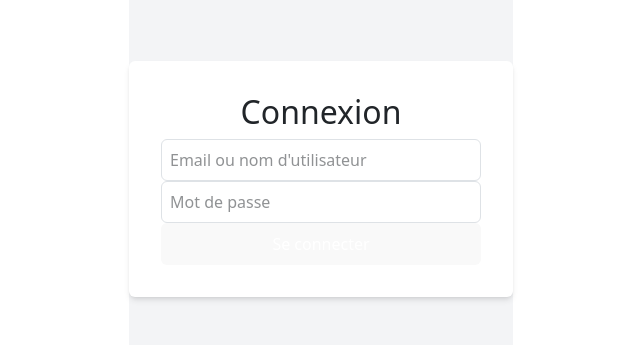
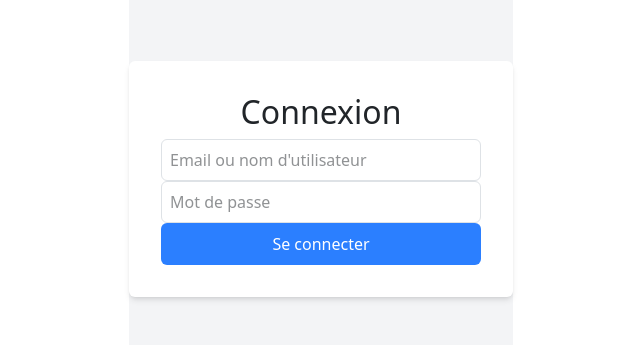
Before and after one commit to ismailtj/presensiaFront, a React (Vite) app: page /login in a window 1280 px wide. Shown: the part 221-566 px from the top of the page, without its empty margins (319-959 px from the left). Built offline with nearby package versions, Linux system fonts and the light colour scheme.

Commit message:
[Edit] add loading when try login

```diff
--- a/src/components/Login.jsx
+++ b/src/components/Login.jsx
@@ -1,18 +1,23 @@
 import { useState } from 'react';
 import axios from 'axios';
 import { useNavigate } from 'react-router-dom';
+
 const apiUrl = import.meta.env.VITE_API_URL;
 
 const Login = () => {
   const [identifier, setIdentifier] = useState('');
   const [password, setPassword] = useState('');
   const [error, setError] = useState(null);
+  const [isLoading, setIsLoading] = useState(false); // <-- NOUVEL ÉTAT DE CHARGEMENT
   const navigate = useNavigate();
 
   const handleLogin = async (e) => {
     e.preventDefault();
+    setError(null); // Réinitialiser l'erreur précédente
+    setIsLoading(true); // <-- ACTIVER LE CHARGEMENT
+
     try {
-      const res = await axios.post(apiUrl+'/api/auth/local', {
+      const res = await axios.post(apiUrl + '/api/auth/local', {
         identifier,
         password,
       });
@@ -21,10 +26,15 @@ const Login = () => {
       localStorage.setItem('role', user.type);
       localStorage.setItem('id', user.id);
 
-      if (user.type == 'prof') navigate('/prof');
-      else navigate('/etudiant');
+      if (user.type === 'prof') { // Utilisez '===' pour la comparaison stricte
+        navigate('/prof');
+      } else {
+        navigate('/etudiant');
+      }
     } catch (err) {
       setError("Identifiants incorrects");
+    } finally {
+      setIsLoading(false); // <-- DÉSACTIVER LE CHARGEMENT, que la requête réussisse ou échoue
     }
   };
 
@@ -39,6 +49,7 @@ const Login = () => {
           value={identifier}
           onChange={(e) => setIdentifier(e.target.value)}
           className="w-full p-2 border rounded"
+          disabled={isLoading} // <-- DÉSACTIVER L'INPUT LORS DU CHARGEMENT
         />
         <input
           type="password"
@@ -46,9 +57,16 @@ const Login = () => {
           value={password}
           onChange={(e) => setPassword(e.target.value)}
           className="w-full p-2 border rounded"
+          disabled={isLoading} // <-- DÉSACTIVER L'INPUT LORS DU CHARGEMENT
         />
-        <button type="submit" className="w-full bg-blue-500 text-white py-2 rounded hover:bg-blue-600">
-          Se connecter
+        <button
+          type="submit"
+          className={`w-full py-2 rounded ${
+            isLoading ? 'bg-blue-300 cursor-not-allowed' : 'bg-blue-500 hover:bg-blue-600'
+          } text-white`}
+          disabled={isLoading} // <-- DÉSACTIVER LE BOUTON LORS DU CHARGEMENT
+        >
+          {isLoading ? 'Connexion en cours...' : 'Se connecter'} {/* <-- TEXTE DYNAMIQUE */}
         </button>
       </form>
     </div>
--- a/src/index.css
+++ b/src/index.css
@@ -62,7 +62,7 @@ button:focus-visible {
   a:hover {
     color: #747bff;
   }
-  button {
+  /*button {
     background-color: #f9f9f9;
-  }
+  }*/
 }
```
